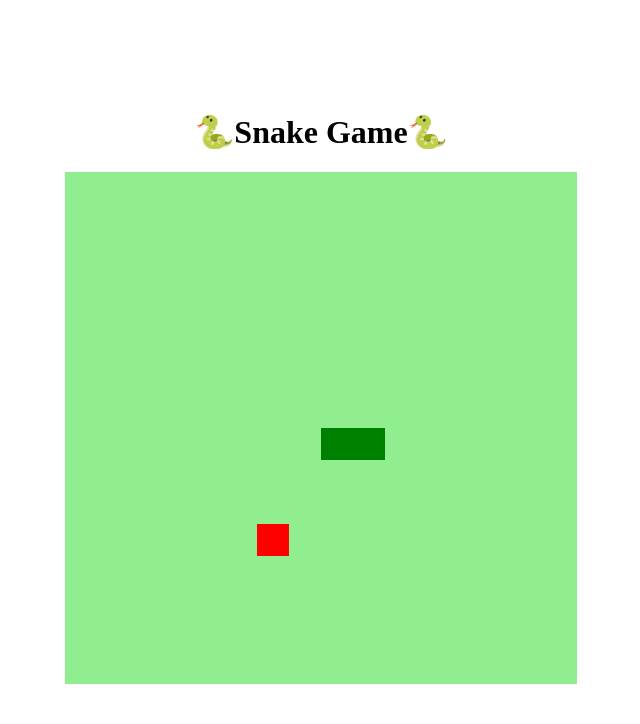
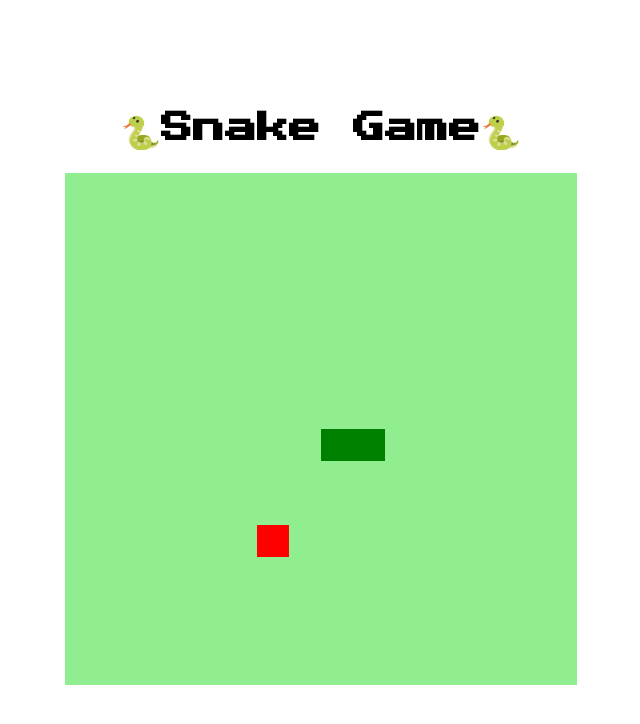
Before and after one commit to javi-domi/jogo-da-cobrinha, a plain HTML site: page index.html in a window 1280 px wide. Shown: the whole page, without its empty margins (319-959 px from the left). Drawn offline with Linux system fonts and the light colour scheme.

Commit message:
cambio de font-family no h1

```diff
--- a/style.css
+++ b/style.css
@@ -1,3 +1,4 @@
+@import url("https://fonts.googleapis.com/css2?family=Press+Start+2P&display=swap");
 body {
   height: 95vh;
   width: 95;
@@ -7,4 +8,5 @@ body {
   flex-direction: column;
 }
 h1 {
+  font-family: "Press Start 2P", cursive;
 }
```
